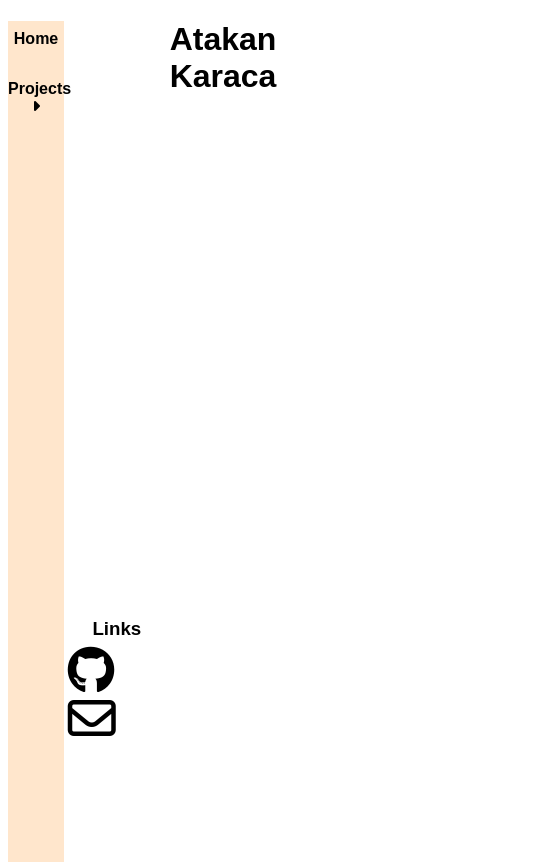
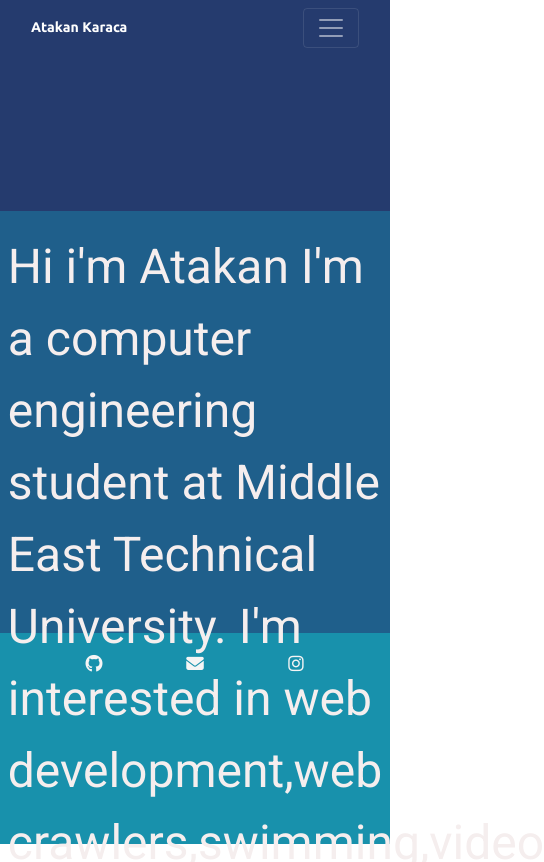
Before and after one commit to atakank1999/atakank1999.github.io, a plain HTML site: page index.html in a window 390 px wide. Shown: the top 862 px of the page, 544 px wide, since content can reach past the window. Drawn offline with nearby package versions, Linux system fonts and the light colour scheme.

Commit message:
responsiveness issue

```diff
--- a/index.html
+++ b/index.html
@@ -1,38 +1,142 @@
 <!DOCTYPE html>
+<html lang="en">
+  <head>
+    <!-- Required meta tags -->
+    <meta charset="utf-8" />
+    <meta
+      name="viewport"
+      content="width=device-width, initial-scale=1, shrink-to-fit=no"
+    />
 
-<html lang="en-US">
-  <head>
-    <meta name="viewport" content="width=device-width,initial-scale=1,maximum-scale=2,shrink-to-fit=no" />
-    <title>Title</title>
-    <script src="https://kit.fontawesome.com/98f01dd236.js" crossorigin="anonymous"></script>
-    <link rel="stylesheet" type="text/css" href="style.css" />
+    <!-- Bootstrap CSS -->
+    <link
+      rel="stylesheet"
+      href="https://stackpath.bootstrapcdn.com/bootstrap/4.5.0/css/bootstrap.min.css"
+      integrity="sha384-9aIt2nRpC12Uk9gS9baDl411NQApFmC26EwAOH8WgZl5MYYxFfc+NcPb1dKGj7Sk"
+      crossorigin="anonymous"
+    />
+    <link rel="stylesheet" href="style.css" />
+    <!-- FONT FAMILIES -->
+    <link
+      href="https://fonts.googleapis.com/css2?family=Roboto&family=Ubuntu:wght@500;700&display=swap"
+      rel="stylesheet"
+    />
+
+    <script
+      src="https://kit.fontawesome.com/98f01dd236.js"
+      crossorigin="anonymous"
+    ></script>
+
+    <title>Atakan Karaca</title>
   </head>
 
   <body>
-    <div class="leftbar">
-      <a href="index.html"><b>Home</b> </a>
-      <div class="open-right">
-        <b>Projects</b>
-        <i class="fas fa-caret-right"></i>
+    <!-- Optional JavaScript -->
+    <!-- jQuery first, then Popper.js, then Bootstrap JS -->
 
-
+    <script
+      src="https://code.jquery.com/jquery-3.5.1.slim.min.js"
+      integrity="sha384-DfXdz2htPH0lsSSs5nCTpuj/zy4C+OGpamoFVy38MVBnE+IbbVYUew+OrCXaRkfj"
+      crossorigin="anonymous"
+    ></script>
+    <script
+      src="https://cdn.jsdelivr.net/npm/popper.js@1.16.0/dist/umd/popper.min.js"
+      integrity="sha384-Q6E9RHvbIyZFJoft+2mJbHaEWldlvI9IOYy5n3zV9zzTtmI3UksdQRVvoxMfooAo"
+      crossorigin="anonymous"
+    ></script>
+    <script
+      src="https://stackpath.bootstrapcdn.com/bootstrap/4.5.0/js/bootstrap.min.js"
+      integrity="sha384-OgVRvuATP1z7JjHLkuOU7Xw704+h835Lr+6QL9UvYjZE3Ipu6Tp75j7Bh/kR0JKI"
+      crossorigin="anonymous"
+    ></script>
+    <!-- NAVBAR -->
+    <section id="navbar">
+      <div class="container-fluid">
+        <nav class="navbar navbar-expand-lg navbar-dark">
+          <a class="navbar-brand" href="#">Atakan Karaca</a>
+          <button
+            class="navbar-toggler"
+            type="button"
+            data-toggle="collapse"
+            data-target="#navbarNavDropdown"
+            aria-controls="navbarNavDropdown"
+            aria-expanded="false"
+            aria-label="Toggle navigation"
+          >
+            <span class="navbar-toggler-icon"></span>
+          </button>
+          <div class="collapse navbar-collapse" id="navbarNavDropdown">
+            <ul class="navbar-nav ml-auto">
+              <li class="nav-item">
+                <a class="nav-link" href="#">About Me</a>
+              </li>
+              <li class="nav-item">
+                <a class="nav-link" href="#">Contact</a>
+              </li>
+              <li class="nav-item dropdown">
+                <a
+                  class="nav-link dropdown-toggle"
+                  href="#"
+                  id="navbarDropdownMenuLink"
+                  role="button"
+                  data-toggle="dropdown"
+                  aria-haspopup="true"
+                  aria-expanded="false"
+                >
+                  Projects
+                </a>
+                <div
+                  class="dropdown-menu"
+                  aria-labelledby="navbarDropdownMenuLink"
+                >
+                  <a class="dropdown-item" href="#">Action</a>
+                  <a class="dropdown-item" href="#">Another action</a>
+                  <a class="dropdown-item" href="#">Something else here</a>
+                </div>
+              </li>
+            </ul>
+          </div>
+        </nav>
       </div>
-      <div class="contents">
-        <a href="#">Project 1</a>
-        <a href="#">Project 2</a>
-        <a href="#">Project 3</a>
-        <a href="#">Project 4</a>
-        <a href="#">Project 5</a>
+    </section>
+    <section id="about-me">
+      <div class="container-fluid">
+        <div class="row">
+          <div class="col-lg-6">
+            <h3>
+              Hi i'm Atakan I'm a computer engineering student at Middle East
+              Technical University. I'm interested in web development,web
+              crawlers,swimming,video games (especially League of Legends) and
+              football. I'm creating this website to develop new skills and
+              practice. I hope you will like my website.
+            </h3>
+          </div>
+          <div class="col-lg-6">
+            <img src="ben.jpg" alt="fotoğrafım" class="img-fluid" />
+          </div>
+        </div>
       </div>
-      <div class="Links">
-        <h3>Links</h3>
-        <a href="https://github.com/atakank1999"><i class="fab fa-github fa-3x"></i></a>
-        <a href="mailto:atakan.karaca@metu.edu.tr"><i class="far fa-envelope fa-3x"></i></a>
+    </section>
+    <section id="footer">
+      <div class="container-fluid">
+        <div class="row">
+          <div class="col-4">
+            <a href="https://github.com/atakank1999">
+              <i class="fa fa-github fa-3x" aria-hidden="true"></i
+            ></a>
+          </div>
+          <div class="col-4">
+            <a href="mailto:atakan.karaca@metu.edu.tr">
+              <i class="fas fa-envelope fa-3x"></i>
+            </a>
+          </div>
+          <div class="col-4">
+            <a href="instagram.com/atakannkaracaa">
+              <i class="fa fa-instagram fa-3x" aria-hidden="true"></i>
+            </a>
+          </div>
+        </div>
       </div>
-    </div>
-    <div class="Name">
-      <h1>Atakan Karaca</h1>
-    </div>
-
+    </section>
   </body>
 </html>
--- a/style.css
+++ b/style.css
@@ -1,95 +1,67 @@
 body {
-  font-family: Arial, Helvetica, sans-serif;
-  background-color: #ffffff;
+  text-align: center;
+  font-family: "Roboto";
+  padding: 0;
+  margin: 0;
 }
-.leftbar {
-  background-color: #ffe6cc;
-  height: 100vh;
-  width: 15%;
-  float: left;
-  font-size: 16px;
-}
-.leftbar a {
-  font-size: 16 px;
-  height: 5vh;
-  color: black;
-  display: block;
-  text-decoration: none;
-  text-align: center;
-  padding: 15% 0% 0% 0%;
-  transition-delay: 0.05s;
-}
-.open-right {
-  color: black;
-  text-align: center;
-  height: 5vh;
-  display: block;
-  text-align: center;
-  padding: 15% 0% 0% 0%;
-  cursor: pointer;
-  transition-delay: 0.01s;
-  width: 100%;
+#navbar {
+  background-color: #253b6e;
 }
 
-.leftbar a:hover,
-.open-right:hover {
-  background-color: #ffbf80;
-  transition-delay: 0.01s;
-}
-.contents {
-  display: none;
-  background-color: antiquewhite;
-  width: 100%;
-  position: relative;
-  left: 100%;
-  bottom: 7.5%;
-}
-.contents a {
-  float: none;
-  display: block;
-  text-decoration: none;
-  text-align: center;
-  color: black;
-}
-.contents a:hover {
-  background-color: #ffbf80;
-  transition-delay: 0.01s;
-}
-.open-right:hover + .contents {
-  display: block;
-  transition-delay: 0.01s;
-}
-.contents:hover {
-  display: block;
-  transition-delay: 0.01s;
+#navbar .container-fluid {
+  height: 15vh;
 }
 
-.Name {
-  text-align: center;
-  width: 55%;
-  margin-left: 30%;
+.navbar-brand {
+  font-weight: 900;
+  font-family: "Ubuntu";
+  font-size: 3.6vw;
 }
-.Links a{
-  text-decoration: none;
-  color: black;
-  display: inline;
-  margin: 0 5px;
-  position: relative;
-  left: 6.5vh;
+.nav-item {
+  font-size: 1.8vw;
+  padding: 0 6vw 0 0;
+}
+#about-me .container-fluid {
+  background-color: #1f5f8b;
+  height: 70vh;
+}
+#about-me h3 {
+  margin: auto;
+  font-size: 300%;
+  color: rgb(245, 238, 238);
+  text-align: left;
+  line-height: 1.5;
+}
+#about-me img {
+  height: 30%;
+  border-radius: 100%;
+  margin: auto;
+}
+#about-me .col-lg-6{
+  padding: 5% 2%;
+}
+#footer .container-fluid {
+  background-color: #1891ac;
+  height: 15vh;
+  padding: 5% 15%;
+}
+#footer a {
+  color: whitesmoke;
+  font-size: 1.5vw;
+}
+@media (max-width:1024px)
+{
+  #about-me img{
+    position: static;
+  }
+  #navbar .container-fluid{
+    height: 25vh;
+  }
+  #about-me .container-fluid{
+    height: 50vh;
+  }
+  #footer .container-fluid{
+    height: 25vh;
+  }
 
 }
-.Links a:hover{
-  background-color: inherit;
-}
-.Links{
-  width: 100%;
-  height: 10vh;
-  position: relative;
-  top: 55vh;
-}
-.Links h3{
-  position: relative;
-  left: 10vh;
-  top: 1.5vh;
-
-}
```
Also changed, not shown: ben.jpg (added), images/nebula.jpg (deleted).
